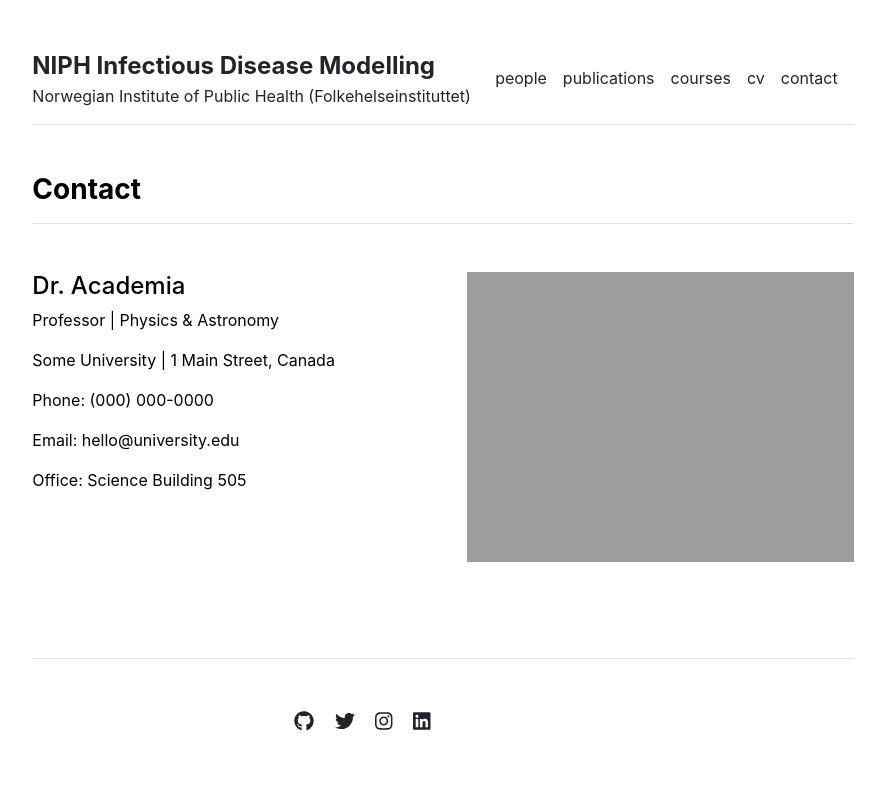
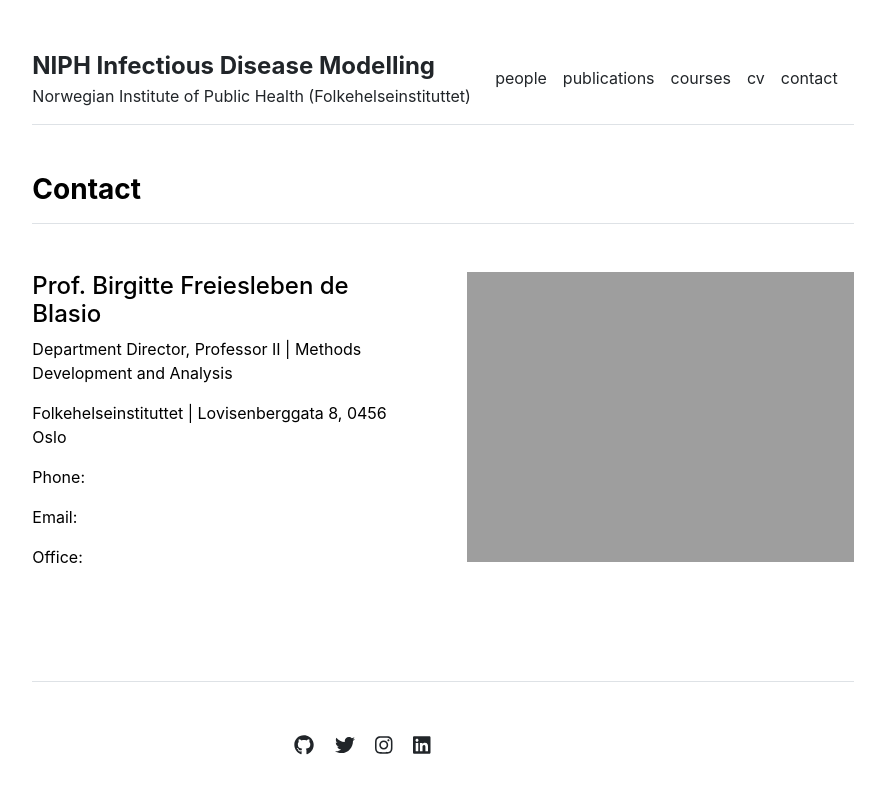
Before and after one commit to folkehelseinstituttet/modelling, a Jekyll site: the page built from contact.md, in a window 1280 px wide. Shown: the top 794 px of the page, without its empty margins (197-1082 px from the left). Built offline with Jekyll 4.4.1, drawn with Linux system fonts in a browser that asks for light colours.

Commit message:
Updating social links, contact info

```diff
--- a/_data/settings.yml
+++ b/_data/settings.yml
@@ -8,19 +8,17 @@
 people:
 - {name: 'Birgitte Freiesleben de Blasio', title: 'Researcher', department: 'Physics & Astronomy', institution: 'Some University', institution_address: '1 Main Street, Canada', phone: '(000) 000-0000', email: 'hello@university.edu', office: 'Science Building 505', image: 'assets/img/primary-investigator.jpg', url: 'birgitte'}
 - {name: 'Gunnar Øyvind Isaksson Rø', title: 'Researcher', department: 'Physics & Astronomy', institution: 'Some University', institution_address: '1 Main Street, Canada', phone: '(000) 000-0000', email: 'hello@university.edu', office: 'Science Building 505', image: 'assets/img/lab-technician.jpg', url: 'gunnar'}
-- {name: 'Sasikiran Kandula', title: 'Researcher', department: 'Physics & Astronomy', institution: 'Some University', institution_address: '1 Main Street, Canada', phone: '(000) 000-0000', email: 'hello@university.edu', office: 'Science Building 505', image: 'assets/img/graduate-student.jpg', url: 'sasi'}
-- {name: 'Francesco Di Ruscio', title: 'Researcher', department: 'Physics & Astronomy', institution: 'Some University', institution_address: '1 Main Street, Canada', phone: '(000) 000-0000', email: 'francesco.diruscio@fhi.no', office: 'Science Building 505', image: 'assets/img/graduate-student.jpg', url: 'francesco'}
+- {name: 'Sasikiran Kandula', title: 'Senior Engineer', department: 'Methods Development and Analysis', institution: 'Folkehelseinstituttet', institution_address: 'Lovisenberggata 8, 0456 Oslo', email: '', office: '', image: 'assets/img/graduate-student.jpg', url: 'sasi'}
 
 courses:
-- {name: 'Vector Calculus', url: 'vector-calculus'}
-- {name: 'Quantum Mechanics', url: 'quantum-mechanics'}
-- {name: 'Stellar Structures', url: 'stellar-structures'}
+- {name: '', url: ''}
+
 
 social:
-- {icon: 'github', link: 'https://github.com/LeNPaul'}
-- {icon: 'twitter', link: 'https://twitter.com/paululele'}
-- {icon: 'instagram', link: 'https://instagram.com/paululele'}
-- {icon: 'linkedin', link: 'https://linkedin.com/in/lenpaul'}
+- {icon: 'github', link: 'https://github.com/folkehelseinstituttet'}
+- {icon: 'twitter', link: 'https://twitter.com/Folkehelseinst'}
+- {icon: 'instagram', link: 'https://www.instagram.com/folkehelseinstituttet/'}
+- {icon: 'linkedin', link: 'https://no.linkedin.com/company/norwegian-institute-of-public-health'}
 
 contacts:
-- {name: 'Dr. Academia', title: 'Professor', department: 'Physics & Astronomy', institution: 'Some University', institution_address: '1 Main Street, Canada', phone: '(000) 000-0000', email: 'hello@university.edu', office: 'Science Building 505', image: 'assets/img/contact.jpg'}
+- {name: 'Prof. Birgitte Freiesleben de Blasio', title: 'Department Director, Professor II', department: 'Methods Development and Analysis', institution: 'Folkehelseinstituttet', institution_address: 'Lovisenberggata 8, 0456 Oslo', email: '', office: '', image: 'assets/img/contact.jpg'}
```
